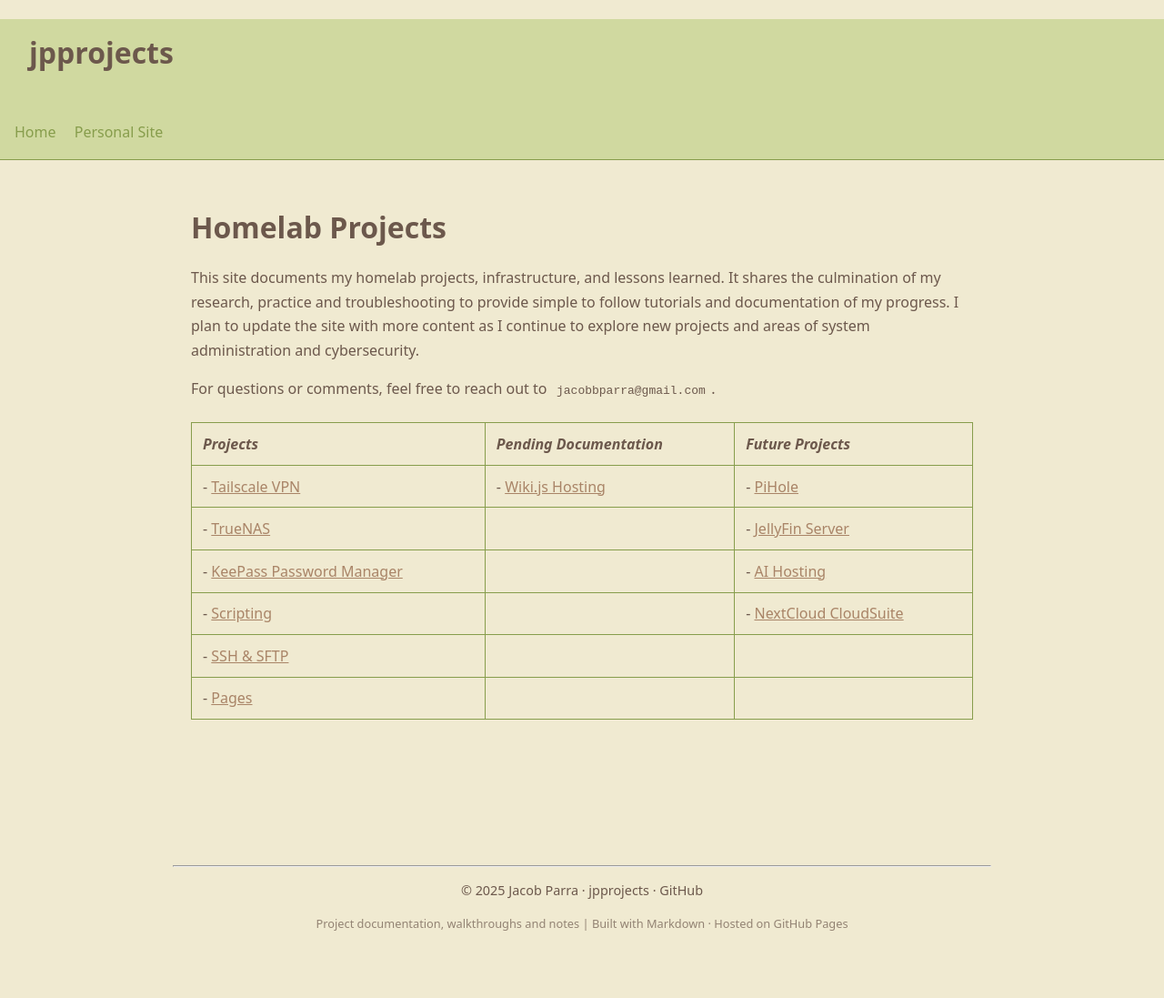
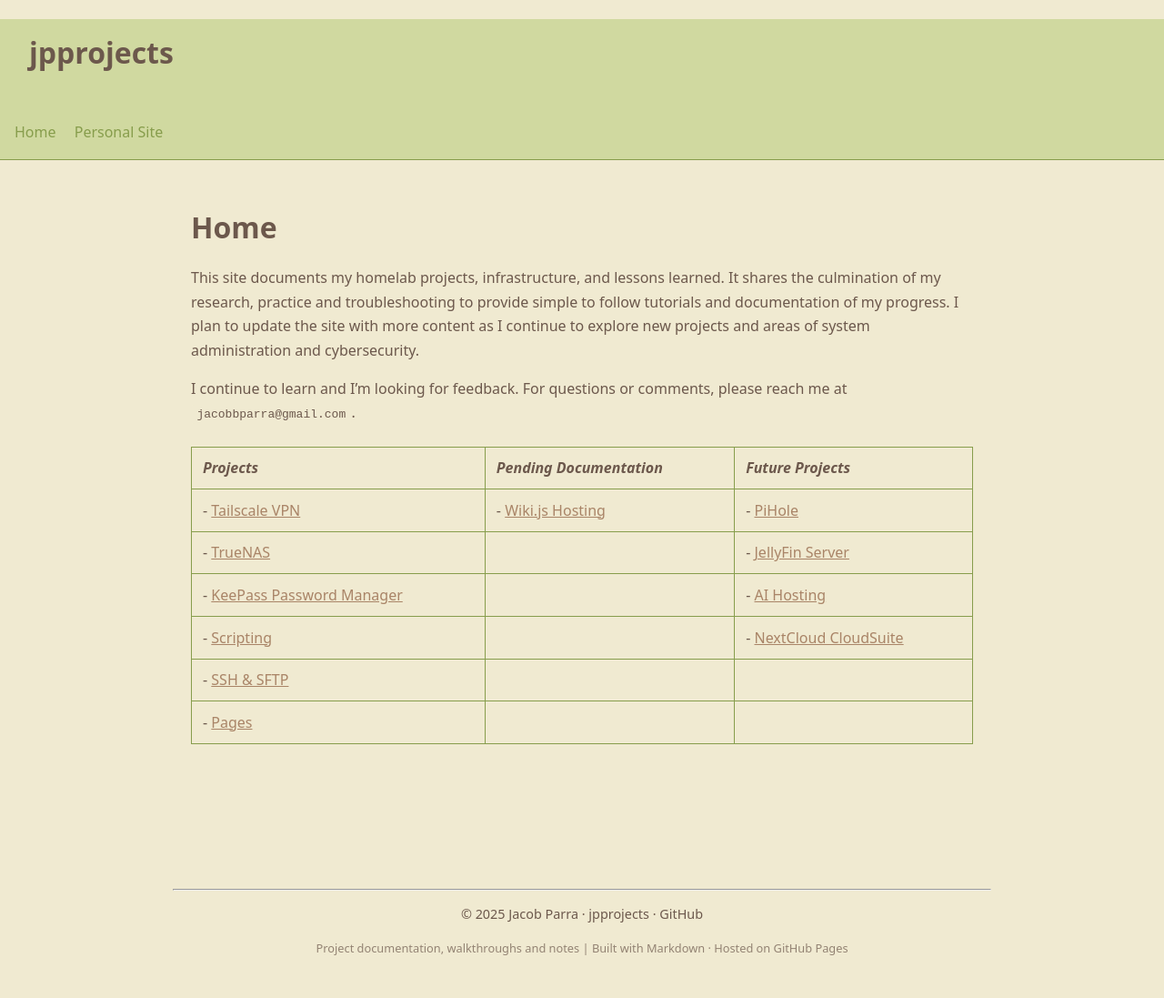
Before and after one commit to jacob-parra/jpprojects, a Jekyll site: the page built from index.md, in a window 1280 px wide. Shown: the whole page at 91% size. Built offline with Jekyll 4.4.1, drawn with Linux system fonts in a browser that asks for light colours; before the commit the page ends 1071 px from its top, so only the background shows below that.

Commit message:
index update

```diff
--- a/index.md
+++ b/index.md
@@ -3,11 +3,11 @@ title: Projects
 layout: default
 ---
 
-# Homelab Projects
+# Home
 
 This site documents my homelab projects, infrastructure, and lessons learned. It shares the culmination of my research, practice and troubleshooting to provide simple to follow tutorials and documentation of my progress. I plan to update the site with more content as I continue to explore new projects and areas of system administration and cybersecurity.
 
-For questions or comments, feel free to reach out to `jacobbparra@gmail.com`.
+I continue to learn and I'm looking for feedback. For questions or comments, please reach me at `jacobbparra@gmail.com`.
 
 
 | <em> Projects </em>                                        |<em> Pending Documentation </em>|<em> Future Projects </em>|
```
